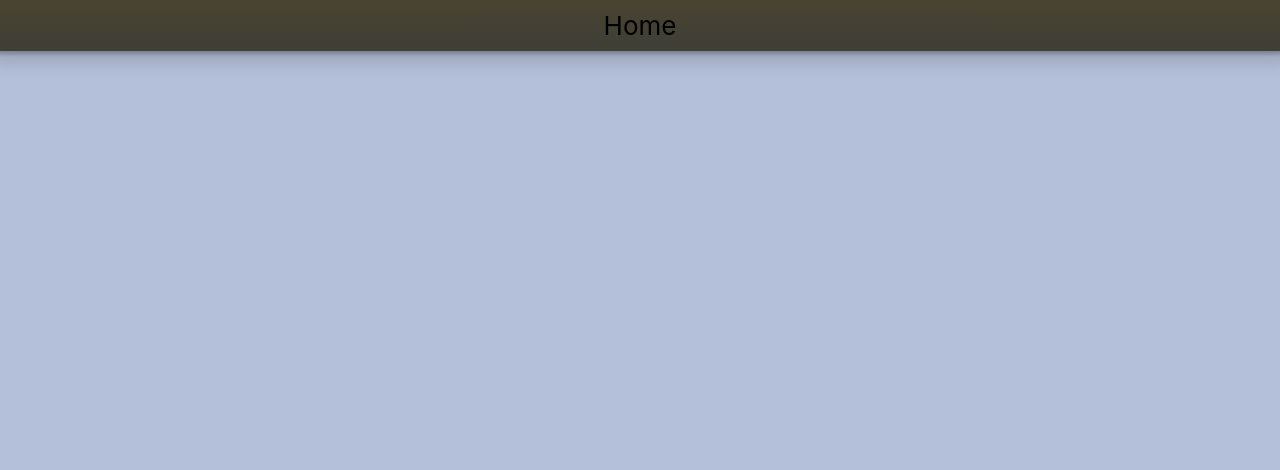
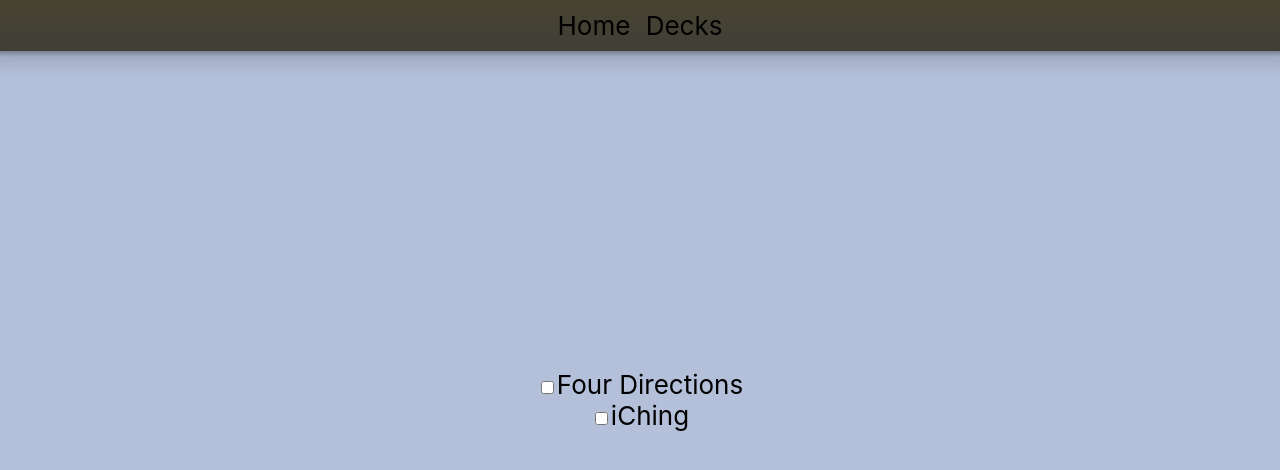
Before and after one commit to TaylorBurke/my-app, a React (Create React App) app: page /ds in a window 1280 px wide. Shown: the top 470 px of the page. Built offline with nearby package versions, Linux system fonts and the light colour scheme.

Commit message:
context provider

```diff
--- a/package.json
+++ b/package.json
@@ -36,6 +36,7 @@
     ]
   },
   "devDependencies": {
+    "@types/react": "^16.9.46",
     "@types/react-router-dom": "^5.1.5",
     "@types/styled-components": "^5.1.2",
     "typescript": "^3.9.7"
--- a/src/Components/App.tsx
+++ b/src/Components/App.tsx
@@ -1,22 +1,27 @@
 import React from 'react';
-import { Route, Switch } from 'react-router-dom';
+import {Route, Switch} from 'react-router-dom';
 import '../App.css';
 import Nav from './Nav';
 import TableGenerator from './TableGenerator'
+import DeckSelector from "./DeckSelector";
 // import CardGenerator from "./CardGenerator";
 // import {iChingDeck} from './decks/iChing/iChingDeck'
 // import {fourDirectionsDeck} from './decks/fourDirections/fourDirectionsDeck'
 
 
+
 function App() {
     return (
         <div className="App">
+
                 <header className="App-header">
-        <Nav />
+                    <Nav/>
                     <Switch>
-          <Route exact path='/' component={TableGenerator} />
+                        <Route exact path='/' component={TableGenerator}/>
+                        <Route path='/ds' component={DeckSelector}/>
                     </Switch>
                 </header>
+
         </div>
     );
 }
--- /dev/null
+++ b/src/Components/DeckSelector.tsx
@@ -0,0 +1,27 @@
+import React from 'react';
+import {MyContext} from "./MyProvider";
+
+
+
+class DeckSelector extends React.Component {
+    render(){
+        return (
+            <MyContext.Consumer>
+                {(context)=> (
+                    <React.Fragment>
+                        {context.state.allDecks.map((e)=>{
+                            return (
+                                <div>
+                                    <input type={"checkbox"} name={e.name}/>
+                                    {e.name}
+                                </div>
+                            )
+                        })}
+                    </React.Fragment>
+                )}
+            </MyContext.Consumer>
+        )
+    }
+}
+
+export default DeckSelector;
--- /dev/null
+++ b/src/Components/MyProvider.tsx
@@ -0,0 +1,38 @@
+import React from "react";
+import { fourDirectionsDeck } from '../decks/fourDirections/fourDirectionsDeck';
+import { iChingDeck } from '../decks/iChing/iChingDeck';
+import {Deck} from "../interface/Deck";
+
+export const MyContext = React.createContext<ContextType>({state:
+        {
+            allDecks: [fourDirectionsDeck, iChingDeck],
+            selectedDecks: []
+        }});
+
+type ContextType = {
+    state: myState;
+}
+
+type myState = {
+    allDecks: Deck[];
+    selectedDecks: Deck[];
+}
+
+class MyProvider extends React.Component {
+    state = {
+        allDecks: [],
+        selectedDecks: [],
+    }
+
+    render() {
+        return (
+            <MyContext.Provider value={{
+                state: this.state
+            }}>
+                {this.props.children}
+            </MyContext.Provider>
+        )
+    }
+}
+
+export default MyProvider;
--- a/src/Components/Nav.tsx
+++ b/src/Components/Nav.tsx
@@ -6,13 +6,9 @@ const Nav = () => {
         <div className="nav" >
             <div>
                 <Link to="/"> Home </Link>
+                <Link to="/ds"> Decks </Link>
             </div>
-
         </div>
-
-
-
-
     )
 }
 
--- a/src/Components/TableGenerator.tsx
+++ b/src/Components/TableGenerator.tsx
@@ -25,7 +25,7 @@ const TableGenerator = ({deck, artist}: DeckProps) => {
 
     return (
         <ThemeProvider theme={theme}>
-            <CardGenerator  deck={fourDirectionsDeck} artist={"Twillyb"} />
+            <CardGenerator deck={fourDirectionsDeck} artist={"Twillyb"} />
             <CardGenerator deck={iChingDeck} artist={"Zhou yi"} />
         </ThemeProvider>
     )
--- a/src/decks/fourDirections/fourDirectionsDeck.ts
+++ b/src/decks/fourDirections/fourDirectionsDeck.ts
@@ -2,6 +2,7 @@ import {Deck} from "../../interface/Deck";
 import fourDirectionsCards from "./fourDirectionsCards";
 
 export const fourDirectionsDeck : Deck = {
+    name: "Four Directions",
     numberOfCards: 4,
     imageWidth: 100,
     width: 200,
--- a/src/decks/iChing/iChingDeck.ts
+++ b/src/decks/iChing/iChingDeck.ts
@@ -2,6 +2,7 @@ import {Deck} from "../../interface/Deck";
 import iChingCards from "./iChingCards";
 
 export const iChingDeck : Deck = {
+    name: "iChing",
     numberOfCards: 64,
     imageWidth: 100,
     width: 200,
--- a/src/interface/Deck.ts
+++ b/src/interface/Deck.ts
@@ -1,4 +1,5 @@
 export interface Deck {
+    name: string;
     numberOfCards: number;
     imageWidth: number,
     width: number,
```
Also changed, not shown: 1 other file (tests, documents, lock files or other folders). Lines whose indentation alone changed are shown as unchanged.
